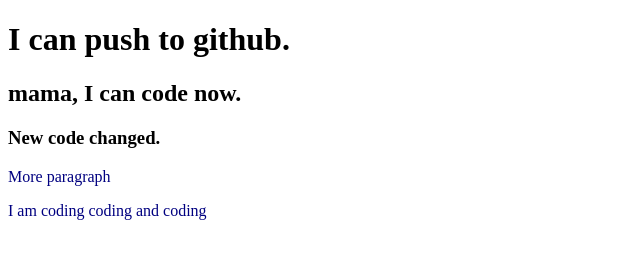
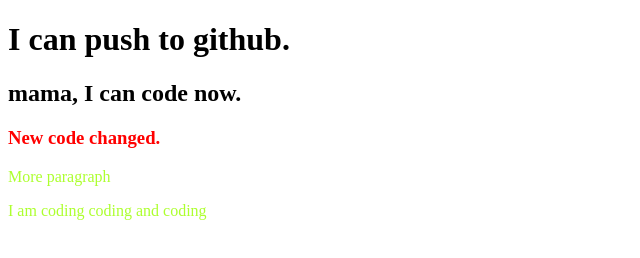
Before and after one commit to raselASrock/my-second-repo, a plain HTML site: page index.html in a window 1280 px wide. Shown: the whole page, without its empty margins (0-640 px from the left). Drawn offline with Linux system fonts and the light colour scheme.

Commit message:
color changed

```diff
--- a/style.css
+++ b/style.css
@@ -1,3 +1,6 @@
 p{
-    color: navy;
+    color: greenyellow;
 }
+h3{
+    color:red;
+}
```
